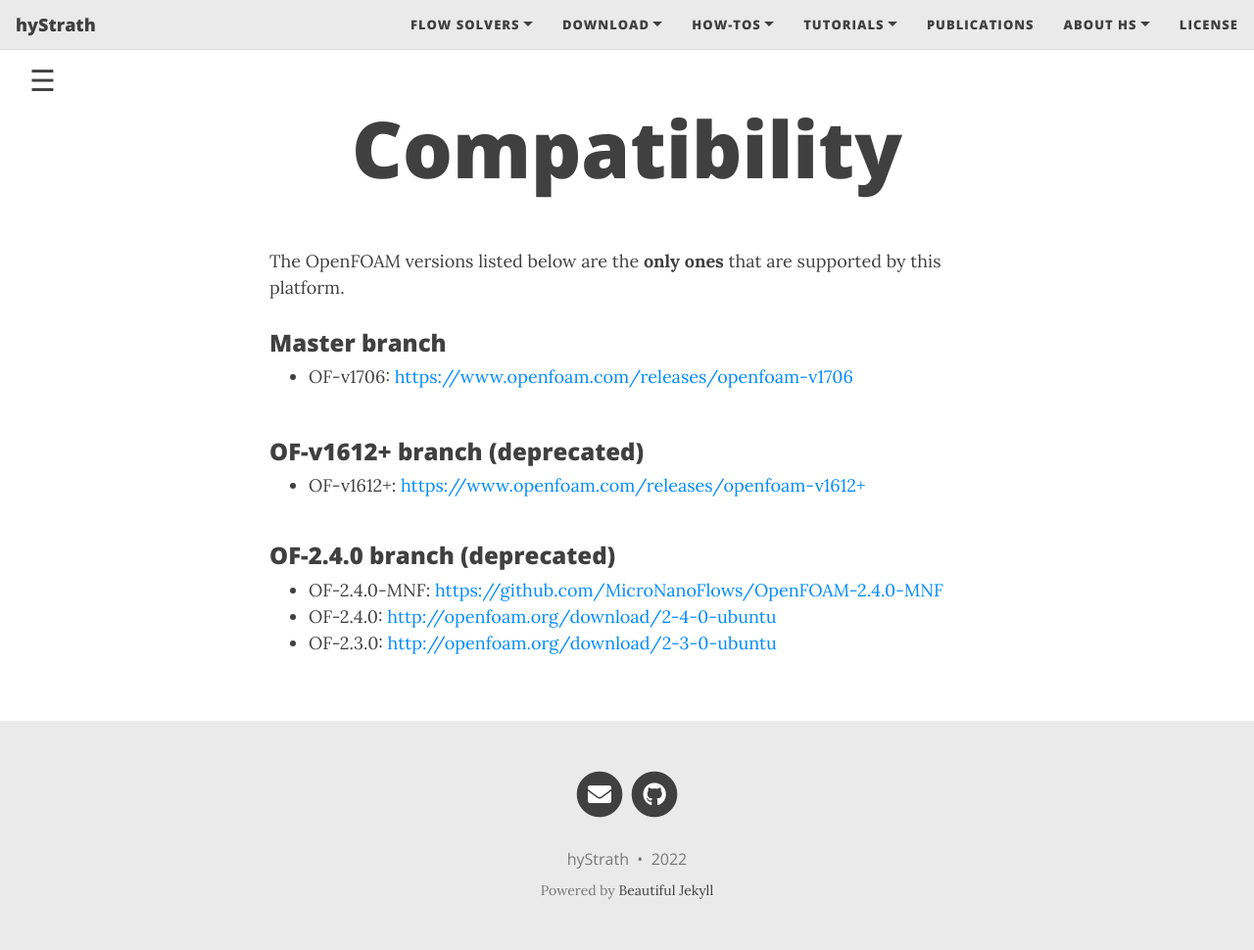
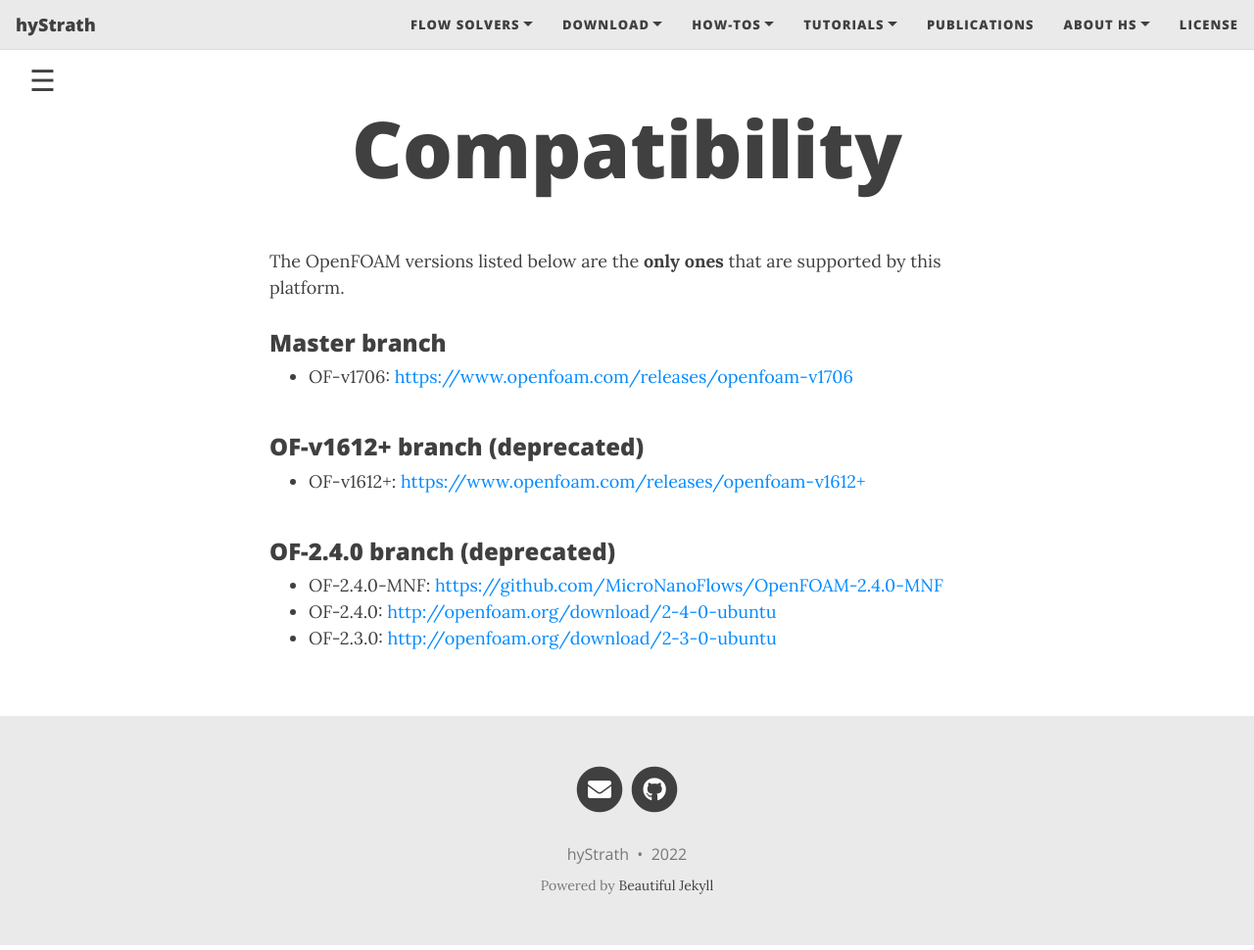
Before and after one commit to hystrath/hystrath.github.io, a Jekyll site: the page built from compatibility.md, in a window 1280 px wide and 970 px high. Shown: the whole window at 98% size. Built offline with Jekyll 4.4.1, drawn with Linux system fonts in a browser that asks for light colours; nearby versions of some CDN libraries.

Commit message:
Editing pages

```diff
--- a/compatibility.md
+++ b/compatibility.md
@@ -40,7 +40,7 @@ The OpenFOAM versions listed below are the <strong>only ones</strong> that are s
 ### Master branch
 + OF-v1706: [https://www.openfoam.com/releases/openfoam-v1706](https://www.openfoam.com/releases/openfoam-v1706)
 
-<div style="line-height:75%;">
+<div style="line-height:50%;">
     <br>
 </div>
 
```
